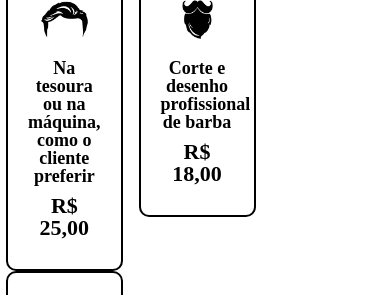
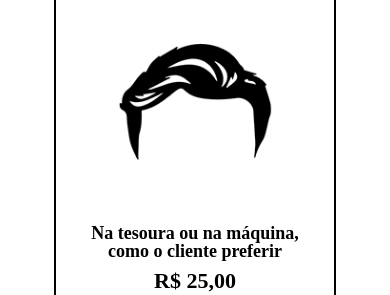
Before and after one commit to MatheusVianaDias/barbearia, a plain HTML site: page produtos.html in a window 390 px wide. Shown: the part 392-687 px from the top of the page. Drawn offline with Linux system fonts and the light colour scheme.

Commit message:
finalizado
finalizado

```diff
--- a/style.css
+++ b/style.css
@@ -271,7 +271,7 @@ td,th {
     margin: 2em auto;
 }
 
-@media screen and (max-width: 480px) {
+@media screen and (max-width: 800px) {
     .caixa, .principal, .conteudo-beneficios, .mapa-conteudo, .video, .produto-descricao {
         width: auto;
     }
@@ -288,4 +288,17 @@ td,th {
         width: 100%;
     }
 
+    .produtos{
+        display: flex;
+        flex-wrap: wrap;
+        justify-content: center
+
+    }
+
+    .produtos li {
+        width: 282px;
+        max-width: none;
+        margin-bottom: 12px;
+    }
+
 }
```
